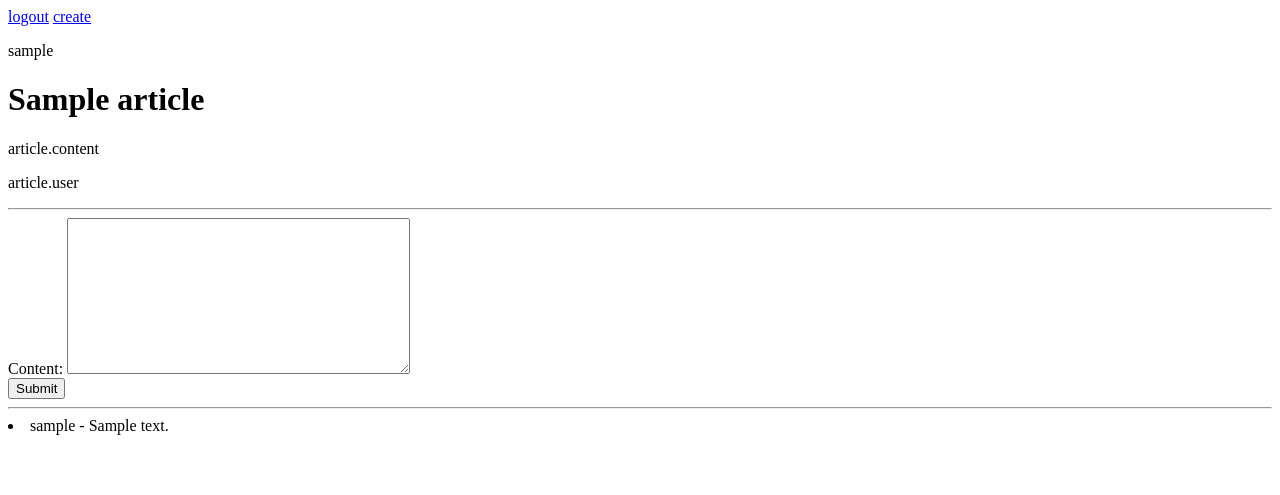
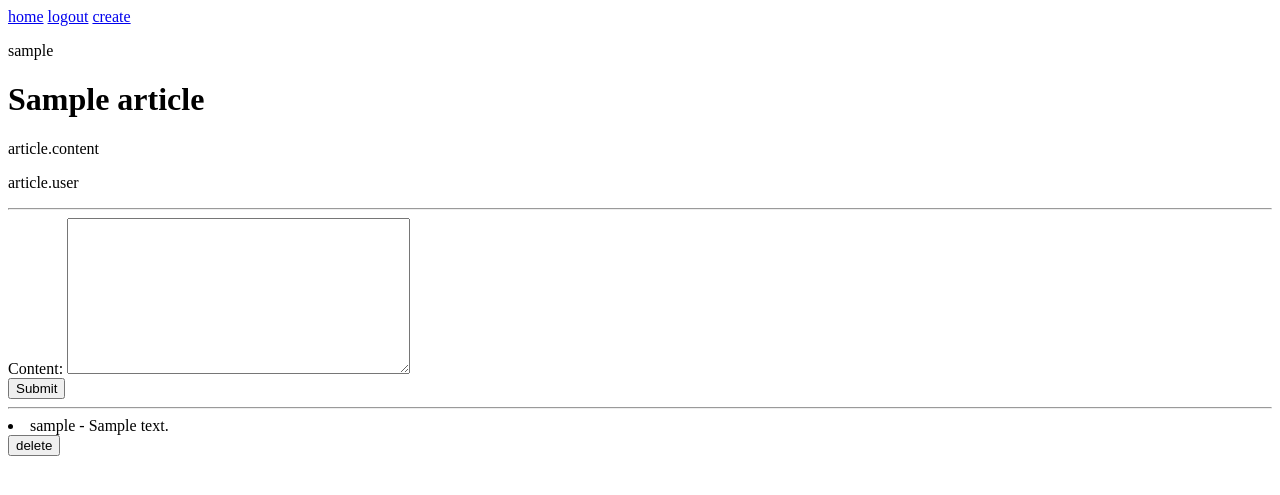
Before and after one commit to minwater96/auth, a Django app: page /articles/1/ in a window 1280 px wide. Shown: the top 495 px of the page. Run offline with Django 5.2, Linux system fonts and the light colour scheme; a user stored in the database is signed in; tables that the repository leaves empty hold one stand-in row (values such as "Sample post").

Commit message:
Comment Delete 기능구현

```diff
--- a/articles/templates/detail.html
+++ b/articles/templates/detail.html
@@ -16,6 +16,15 @@
     <hr>
 
     {% for comment in article.comment_set.all %}
-        <li>{{comment.user}} - {{comment.content}}</li>
+        <li>
+            {{comment.user}} - {{comment.content}}
+
+            {% if user == comment.user %}
+            <form action="{% url 'articles:comment_delete' article_id=article.id id=comment.id %}" method="POST">
+                {% csrf_token %}
+                <input type="submit" value="delete">
+            </form>
+            {% endif %}
+        </li>
     {% endfor %}
 {% endblock %}
--- a/articles/urls.py
+++ b/articles/urls.py
@@ -7,5 +7,6 @@
     path('', views.index, name='index'),
     path('create/', views.create, name='create'),
     path('<int:id>/', views.detail, name='detail'),
-    path('<int:article_id>/comment/create', views.comment_create, name='comment_create')
+    path('<int:article_id>/comments/create', views.comment_create, name='comment_create'),
+    path('<int:article_id>/comments/<int:id>/delete', views.comment_delete, name='comment_delete'),
 ]
--- a/articles/views.py
+++ b/articles/views.py
@@ -1,6 +1,6 @@
 from django.shortcuts import render, redirect
 from .forms import ArticleForm, CommentForm
-from .models import Article
+from .models import Article, Comment
 from django.contrib.auth.decorators import login_required
 
 # Create your views here.
@@ -62,3 +62,11 @@
         comment.save()
 
         return redirect('articles:detail', id=article_id)
+
+def comment_delete(request, article_id, id):
+    comment = Comment.objects.get(id=id)
+    if request.user == comment.user:
+        comment.delete()
+
+
+    return redirect('articles:detail', id=article_id)
--- a/templates/base.html
+++ b/templates/base.html
@@ -7,6 +7,7 @@
     <title>Document</title>
 </head>
 <body>
+    <a href="{% url 'articles:index' %}">home</a>
     {% if user.is_authenticated %}
         <a href="{% url 'accounts:logout' %}">logout</a>
         <a href="{% url 'articles:create' %}">create</a>
```
